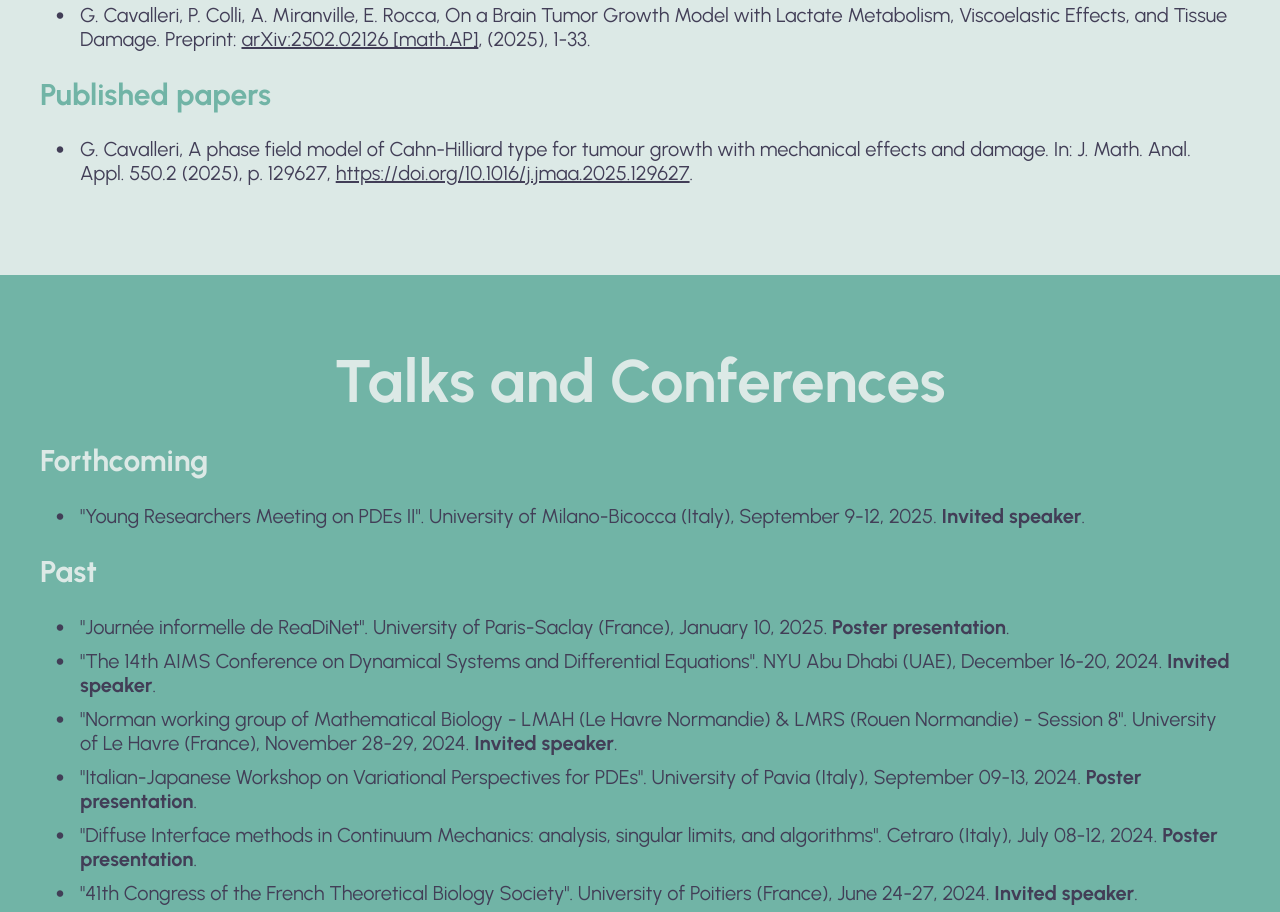
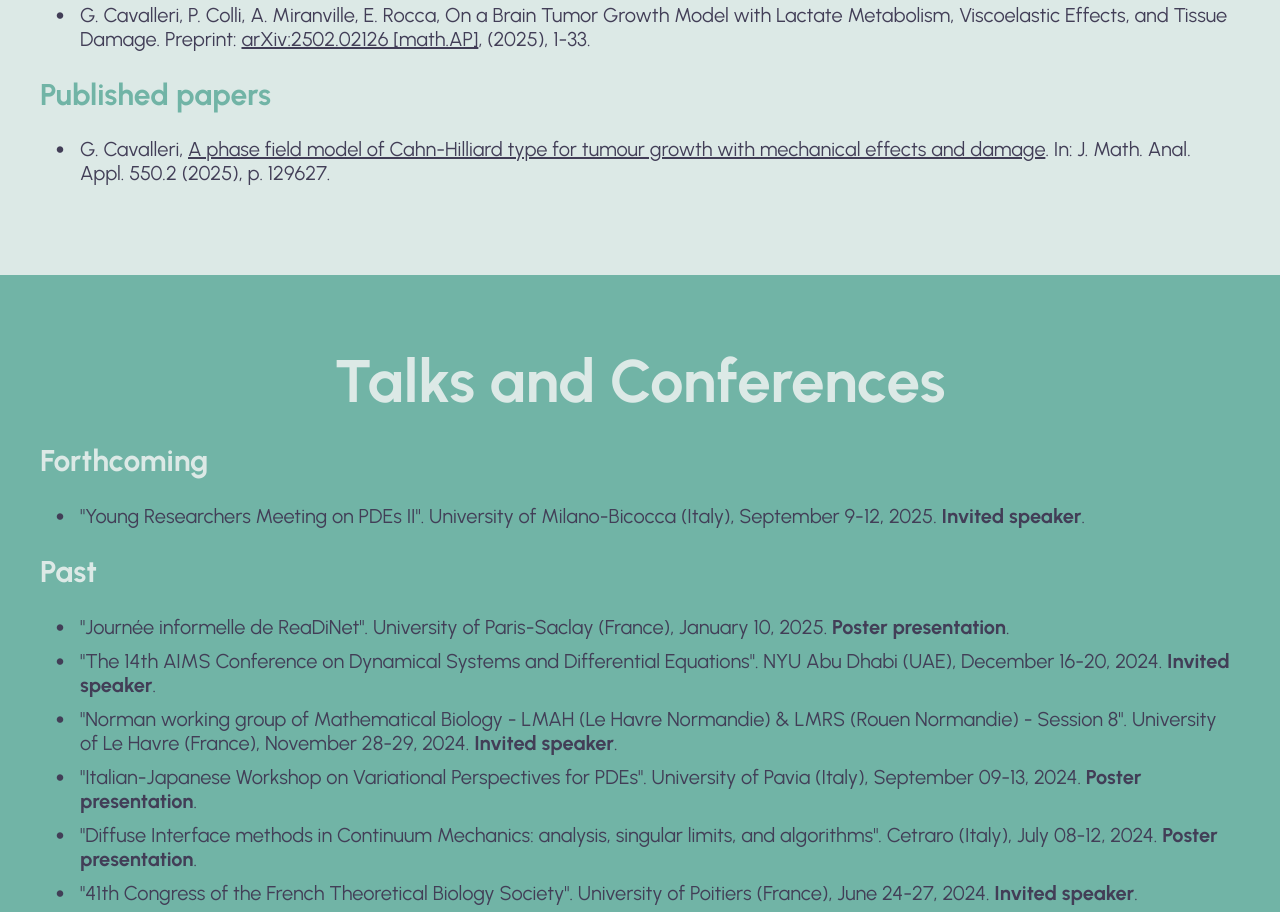
Before and after one commit to GiuliaCavalleri/giuliacavalleri.github.io, a plain HTML site: page index.html in a window 1280 px wide. Shown: the part 949-1861 px from the top of the page. Drawn offline with Linux system fonts and the light colour scheme.

Commit message:
Aggiustato ink in published papers

```diff
--- a/index.html
+++ b/index.html
@@ -55,7 +55,7 @@
 			</ul>
 			<h2>Published papers</h2>
 			<ul class="fa-ul">
-				<li><span class="fa-li"><i class="fa-solid fa-3xs fa-circle"></i></span>G. Cavalleri, A phase field model of Cahn-Hilliard type for tumour growth with mechanical effects and damage. In: J. Math. Anal. Appl. 550.2 (2025), p. 129627, <a href="https://doi.org/10.1016/j.jmaa.2025.129627" target="_blank">https://doi.org/10.1016/j.jmaa.2025.129627</a>.</li>
+				<li><span class="fa-li"><i class="fa-solid fa-3xs fa-circle"></i></span>G. Cavalleri, <a href="https://doi.org/10.1016/j.jmaa.2025.129627" target="_blank">A phase field model of Cahn-Hilliard type for tumour growth with mechanical effects and damage</a>. In: J. Math. Anal. Appl. 550.2 (2025), p. 129627.</li>
 			</ul>
 		</div>
 		<div id="events" class="section section-scura">
```
